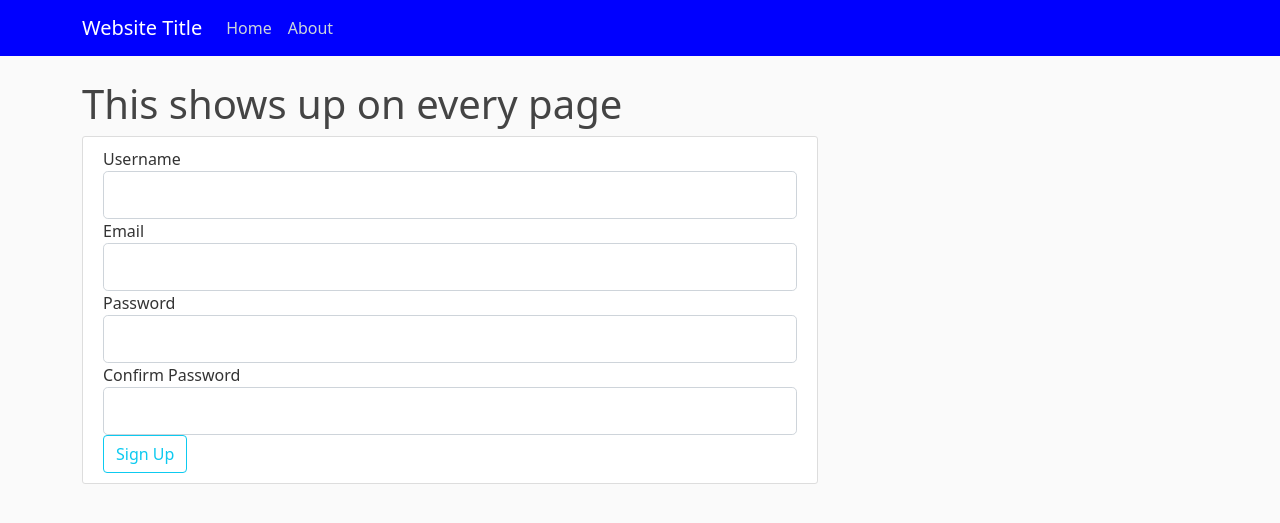
After one commit to oberoiUP/fad-webframe, a Flask app: page /register in a window 1280 px wide. The commit adds this page. Shown: the top 523 px of the page. Run offline with Flask 2, Linux system fonts and the light colour scheme.

Commit message:
pre unittest

```diff
--- a/demo.py
+++ b/demo.py
@@ -1,13 +1,41 @@
-from flask import Flask, render_template, url_for
+from flask import Flask, render_template, url_for, flash, redirect
+from forms import RegistrationForm
+from flask_sqlalchemy import SQLAlchemy
 app = Flask(__name__)
+app.config['SECRET_KEY'] = 'a5330bed949771bc9b0dc67e08b00274'
+
+app.config['SQLALCHEMY_DATABASE_URI'] = 'sqlite:///site.db'
+db = SQLAlchemy(app)
+
+class User(db.Model):
+  id = db.Column(db.Integer, primary_key=True)
+  username = db.Column(db.String(20), unique=True, nullable=False)
+  email = db.Column(db.String(120), unique=True, nullable=False)
+  password = db.Column(db.String(60), nullable=False)
+
+  def __repr__(self):
+    return f"User('{self.username}', '{self.email}')"
+
 
 @app.route("/")
-def hello_world():
+@app.route("/home")
+def home():
     return render_template('home.html', subtitle='Home Page', text='This is the home page')
 
 @app.route("/second_page")
 def second_page():
     return render_template('second_page.html', subtitle='Second Page', text='SEO TECH DEVELOPER second page')
 
+@app.route("/register", methods=['GET', 'POST'])
+def register():
+    form = RegistrationForm()
+    if form.validate_on_submit(): # checks if entries are valid
+      user = User(username=form.username.data, email=form.email.data, password=form.password.data)
+      db.session.add(user)
+      db.session.commit()
+      flash(f'Account created for {form.username.data}!', 'success')
+      return redirect(url_for('home')) # if so - send to home page
+    return render_template('register.html', title='Register', form=form)
+
 if __name__ == '__main__':
     app.run(debug=True, host="0.0.0.0")
--- /dev/null
+++ b/forms.py
@@ -0,0 +1,13 @@
+from flask_wtf import FlaskForm
+from wtforms import StringField, PasswordField, SubmitField, BooleanField
+from wtforms.validators import DataRequired, Length, Email, EqualTo
+
+class RegistrationForm(FlaskForm):
+    username = StringField('Username',
+                           validators=[DataRequired(), Length(min=2, max=20)])
+    email = StringField('Email',
+                        validators=[DataRequired(), Email()])
+    password = PasswordField('Password', validators=[DataRequired()])
+    confirm_password = PasswordField('Confirm Password',
+                                     validators=[DataRequired(), EqualTo('password')])
+    submit = SubmitField('Sign Up')
--- a/templates/layout.html
+++ b/templates/layout.html
@@ -7,9 +7,7 @@
   <meta name="viewport" content="width=device-width, initial-scale=1">
   <!-- Bootstrap CSS -->
   <link href="https://cdn.jsdelivr.net/npm/bootstrap@5.0.2/dist/css/bootstrap.min.css" rel="stylesheet" integrity="sha384-EVSTQN3/azprG1Anm3QDgpJLIm9Nao0Yz1ztcQTwFspd3yD65VohhpuuCOmLASjC" crossorigin="anonymous">
-
   <link rel="stylesheet" type="text/css" href="{{ url_for('static', filename='main.css') }}">
-
 </head>
 
 <body>
@@ -32,7 +30,9 @@
   <main role="main" class="container">
     <div class="row">
       <div class="col-md-8">
-        <h1>This shows up on every page</h1> {% block content %}{% endblock %}
+        <h1>This shows up on every page</h1> {% with messages = get_flashed_messages(with_categories=true) %} {% if messages %} {% for category, message in messages %} <div class="alert alert-{{ category }}">
+          {{ message }}
+        </div> {% endfor %} {% endif %} {% endwith %}{% block content %}{% endblock %}
       </div>
     </div>
   </main>
--- /dev/null
+++ b/templates/register.html
@@ -0,0 +1,26 @@
+{% extends "layout.html" %} {% block content %} <div class="content-section">
+  <form method="POST" action="">
+    {{ form.hidden_tag() }}
+    <fieldset class="form-group">
+      <div class="form-group">
+        {{ form.username.label(class="form-control-label") }} {% if form.username.errors %} {{ form.username(class="form-control form-control-lg is-invalid") }}
+        <div class="invalid-feedback"> {% for error in form.username.errors%} <span>{{error}}</span> {% endfor %} </div> {% else %} {{ form.username(class="form-control form-control-lg") }} {% endif %}
+      </div>
+      <div class="form-group">
+        {{ form.email.label(class="form-control-label") }} {% if form.email.errors %} {{ form.email(class="form-control form-control-lg is-invalid") }}
+        <div class="invalid-feedback"> {% for error in form.email.errors%} <span>{{error}}</span> {% endfor %} </div> {% else %} {{ form.email(class="form-control form-control-lg") }} {% endif %}
+      </div>
+      <div class="form-group">
+        {{ form.password.label(class="form-control-label") }} {% if form.password.errors %} {{ form.password(class="form-control form-control-lg is-invalid") }}
+        <div class="invalid-feedback"> {% for error in form.password.errors%} <span>{{error}}</span> {% endfor %} </div> {% else %} {{ form.password(class="form-control form-control-lg") }} {% endif %}
+      </div>
+      <div class="form-group">
+        {{ form.confirm_password.label(class="form-control-label") }} {% if form.confirm_password.errors %} {{ form.confirm_password(class="form-control form-control-lg is-invalid") }}
+        <div class="invalid-feedback"> {% for error in form.confirm_password.errors%} <span>{{error}}</span> {% endfor %} </div> {% else %} {{ form.confirm_password(class="form-control form-control-lg") }} {% endif %}
+      </div>
+    </fieldset>
+    <div class="form-group">
+      {{ form.submit(class="btn btn-outline-info") }}
+    </div>
+  </form>
+</div> {% endblock content %}
```
Also changed, not shown: site.db (added).
